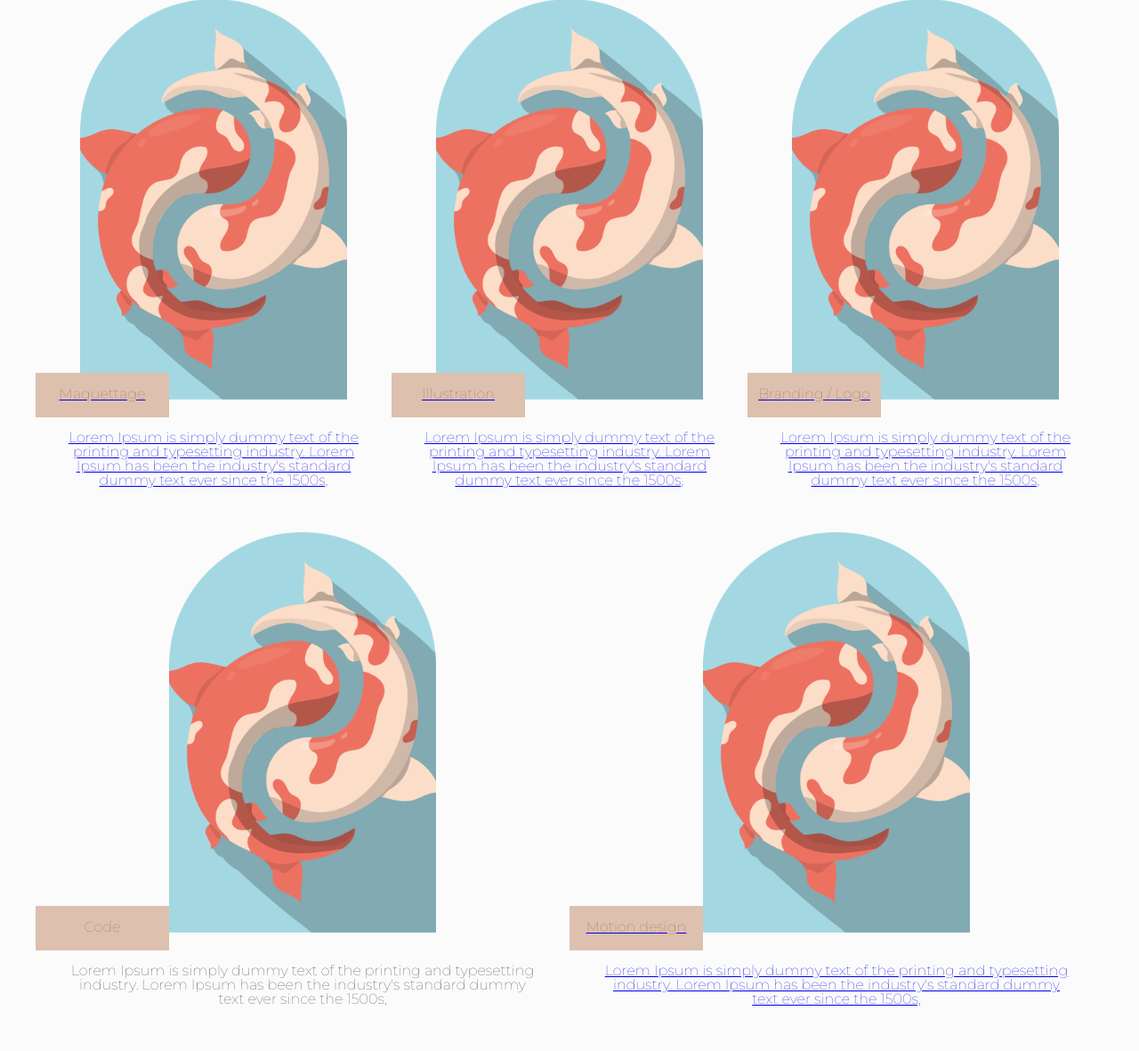
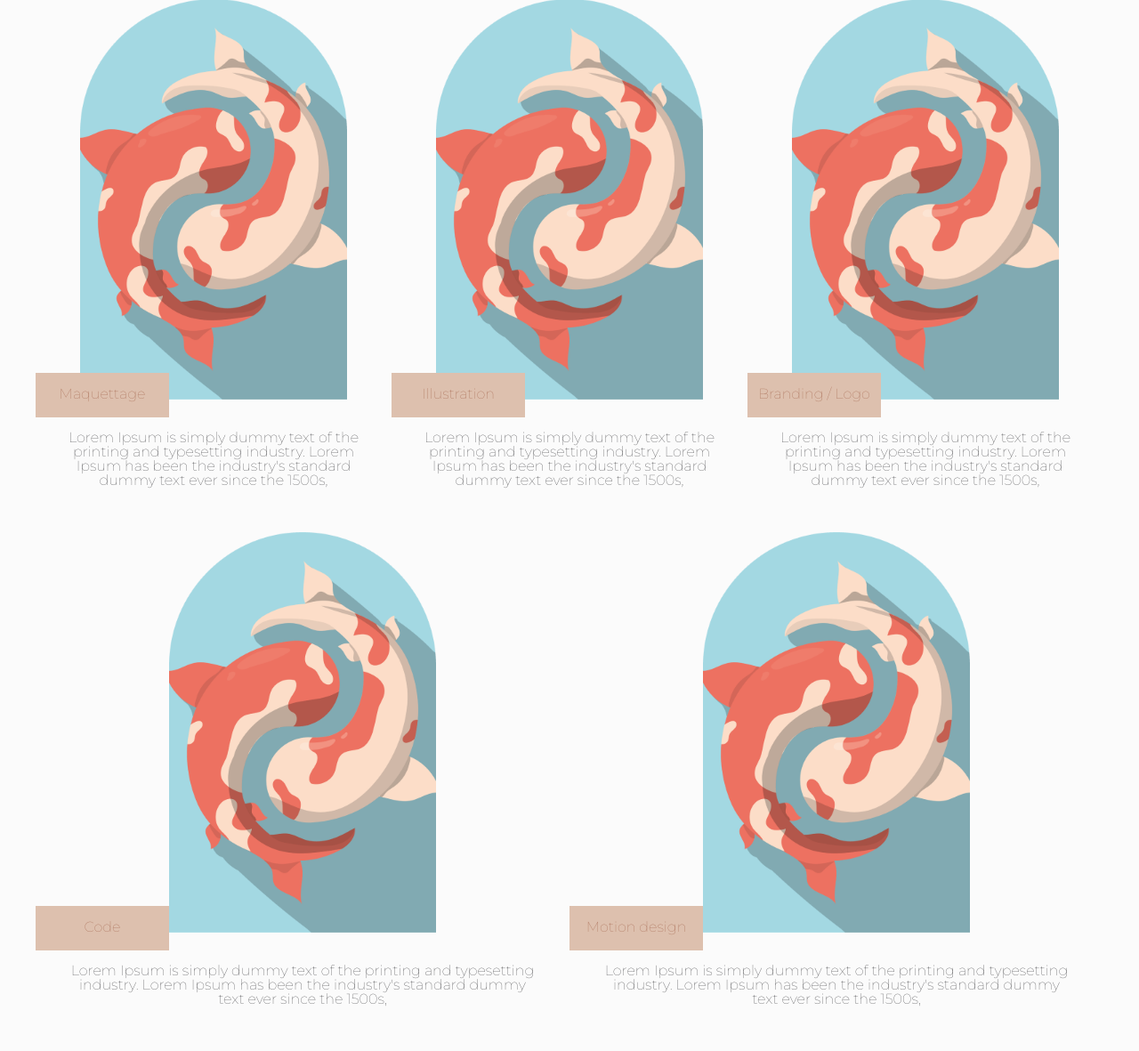
Before and after one commit to thesunisblue/portfolio, a PHP site: page /index.php in a window 1280 px wide. Shown: the part 1316-2497 px from the top of the page at 89% size. Run offline with PHP 8.4, Linux system fonts and the light colour scheme.

Commit message:
correct link style

```diff
--- a/index.css
+++ b/index.css
@@ -23,6 +23,11 @@ body {
     background-repeat: no-repeat;
     background-position: top left;
 
+}
+
+a {
+  color: #414144;
+  text-decoration: none;
 }
 .container {
   max-width: 1200px;
```
